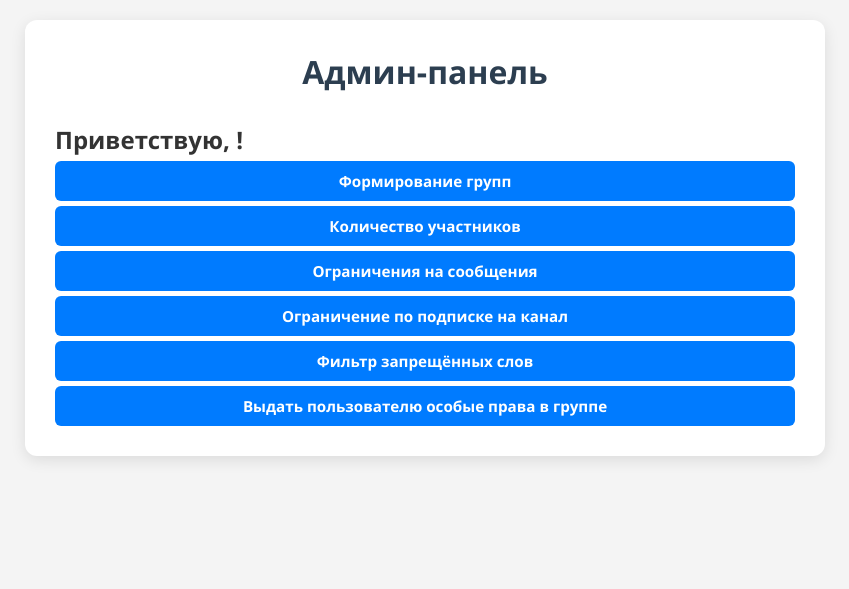
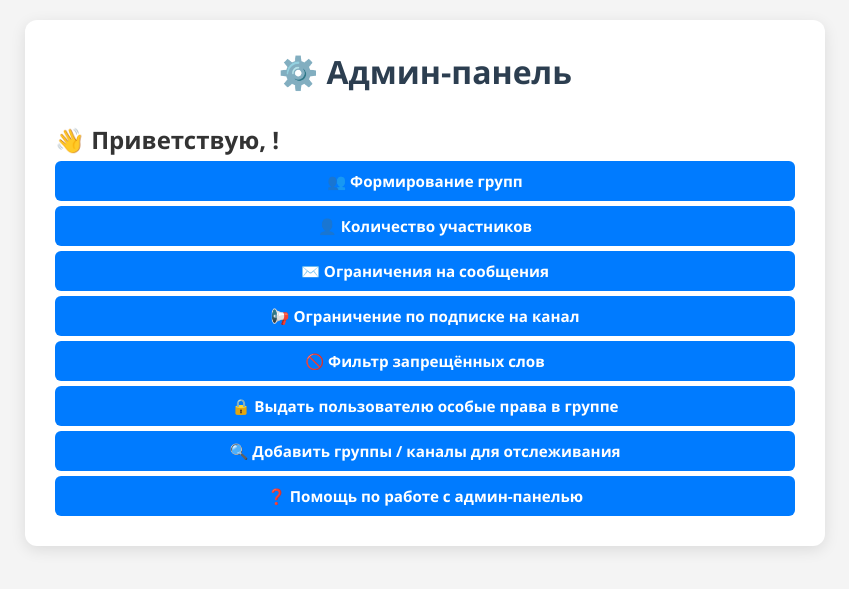
Before and after one commit to pyadrus/Telegram-Admin-bot-WebApp, a FastAPI app: page / in a window 1280 px wide. Shown: the top 589 px of the page, without its empty margins (215-1064 px from the left). Run offline with FastAPI, Linux system fonts and the light colour scheme; tables that the repository leaves empty hold one stand-in row (values such as "Sample post"); parts of the project's set-up code (start-up, migrations or seed data) failed here and were passed over; some libraries are stand-ins or nearby versions.

Commit message:
Формирование функций: "🔍 Добавить группы / каналы для отслеживания", "❓ Помощь по работе с админ-панелью".

```diff
--- a/scr/app/app.py
+++ b/scr/app/app.py
@@ -86,6 +86,22 @@
     :return: HTML-страница с формой для ввода username группы.
     """
     return templates.TemplateResponse("formation_groups.html", {"request": request})
+
+
+"""Помощь пользователю"""
+
+
+@app.get("/help")
+async def help(request: Request):
+    return templates.TemplateResponse("help.html", {"request": request})
+
+
+"""Формирование групп \ каналов для отслеживания сообщений пользователей в группах и каналах"""
+
+
+@app.get("/add_groups_for_tracking")
+async def add_groups_for_tracking(request: Request):
+    return templates.TemplateResponse("add_groups_for_tracking.html", {"request": request})
 
 
 """Удаление группы по username группы"""
--- a/scr/app/templates/index.html
+++ b/scr/app/templates/index.html
@@ -24,17 +24,19 @@
 
 <body>
 <div class="container">
-    <h1>Админ-панель</h1>
+    <h1>⚙️ Админ-панель</h1>
     <!-- Это был недостающий элемент -->
     <div id="usercard" class="user-info"></div>
 
 
-    <a href="/formation-groups" class="btn">Формирование групп</a>
-    <a href="/restrictions_on_messages" class="btn">Количество участников</a>
-    <a href="/restrictions_messages" class="btn">Ограничения на сообщения</a>
-    <a href="/channel_subscription_limit" class="btn">Ограничение по подписке на канал</a>
-    <a href="/filter_words" class="btn">Фильтр запрещённых слов</a>
-    <a href="/grant_user_special_rights_group" class="btn">Выдать пользователю особые права в группе</a>
+    <a href="/formation-groups" class="btn">👥 Формирование групп</a>
+    <a href="/restrictions_on_messages" class="btn">👤 Количество участников</a>
+    <a href="/restrictions_messages" class="btn">✉️ Ограничения на сообщения</a>
+    <a href="/channel_subscription_limit" class="btn">📢 Ограничение по подписке на канал</a>
+    <a href="/filter_words" class="btn">🚫 Фильтр запрещённых слов</a>
+    <a href="/grant_user_special_rights_group" class="btn">🔒 Выдать пользователю особые права в группе</a>
+    <a href="/add_groups_for_tracking" class="btn">🔍 Добавить группы / каналы для отслеживания</a>
+    <a href="/help" class="btn">❓ Помощь по работе с админ-панелью</a>
 
 
     <script src="https://telegram.org/js/telegram-web-app.js"></script>
@@ -66,7 +68,7 @@
             // === Добавляем приветствие ===
             const greeting = document.createElement('h2');
             const userName = user.first_name || user.username || 'пользователь';
-            greeting.innerText = `Приветствую, ${userName}!`;
+            greeting.innerText = `👋 Приветствую, ${userName}!`;
             card.appendChild(greeting); // Вставляем перед информацией о пользователе
 
             // const parts = [];
```
Also changed, not shown: scr/app/templates/add_groups_for_tracking.html (added, +24 -0 lines), scr/app/templates/help.html (added, +24 -0 lines), CHANGELOG.md, scr/app/templates/formation_groups.html (indentation only).
